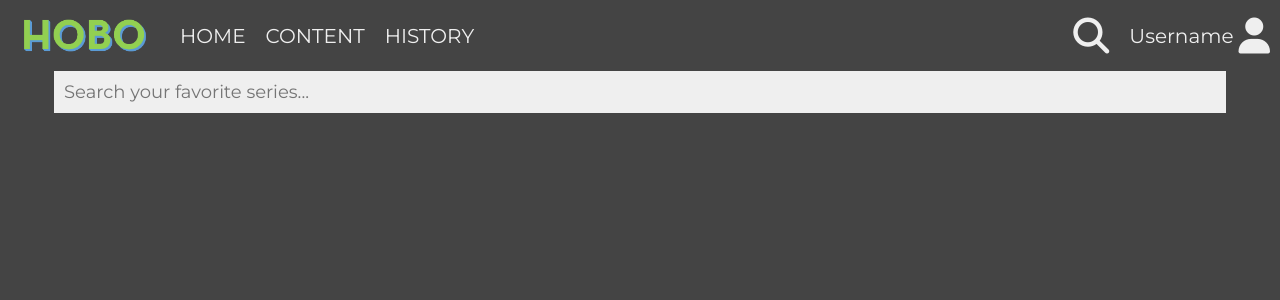
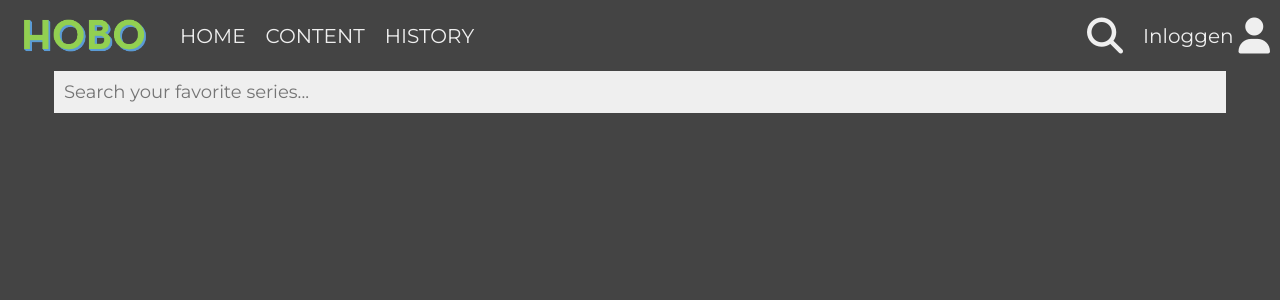
Before and after one commit to PRdWit/Ala-Project-2, a Django app: page /search/ in a window 1280 px wide. Shown: the top 300 px of the page. Run offline with Django 5.2, Linux system fonts and the light colour scheme; style sheets or scripts are compiled from the project's sources; some libraries are stand-ins or nearby versions.

Commit message:
basic pages and links login

```diff
--- a/HOBO/HOBO/urls.py
+++ b/HOBO/HOBO/urls.py
@@ -24,5 +24,6 @@ urlpatterns = [
     path('profile/', views.profile, name="profile"),
     path('content/', views.content, name="content"),
     path('search/', views.search, name="search"),
-    path('history/', views.history, name="history")
+    path('history/', views.history, name="history"),
+    path('inloggen/', views.inloggen, name="inloggen")
 ]
--- a/HOBO/HoboBrain/templates/base.html
+++ b/HOBO/HoboBrain/templates/base.html
@@ -30,7 +30,7 @@
                 <i class="fa-solid fa-magnifying-glass"></i>
             </a>
             <a href="{% url 'profile' %}">
-                <p>Username</p>
+                <p>Inloggen</p>
                 <i class="fa-solid fa-user" id="profile"></i>
             </a>
         </section>
--- a/HOBO/HoboBrain/views.py
+++ b/HOBO/HoboBrain/views.py
@@ -40,3 +40,6 @@ def search(request):
 
 def history(request):
     return render(request, "history.html")
+
+def inloggen(request):
+    return render(request, "inloggen.html")
```
Also changed, not shown: HOBO/HoboBrain/templates/inloggen.html (added, +9 -0 lines).
